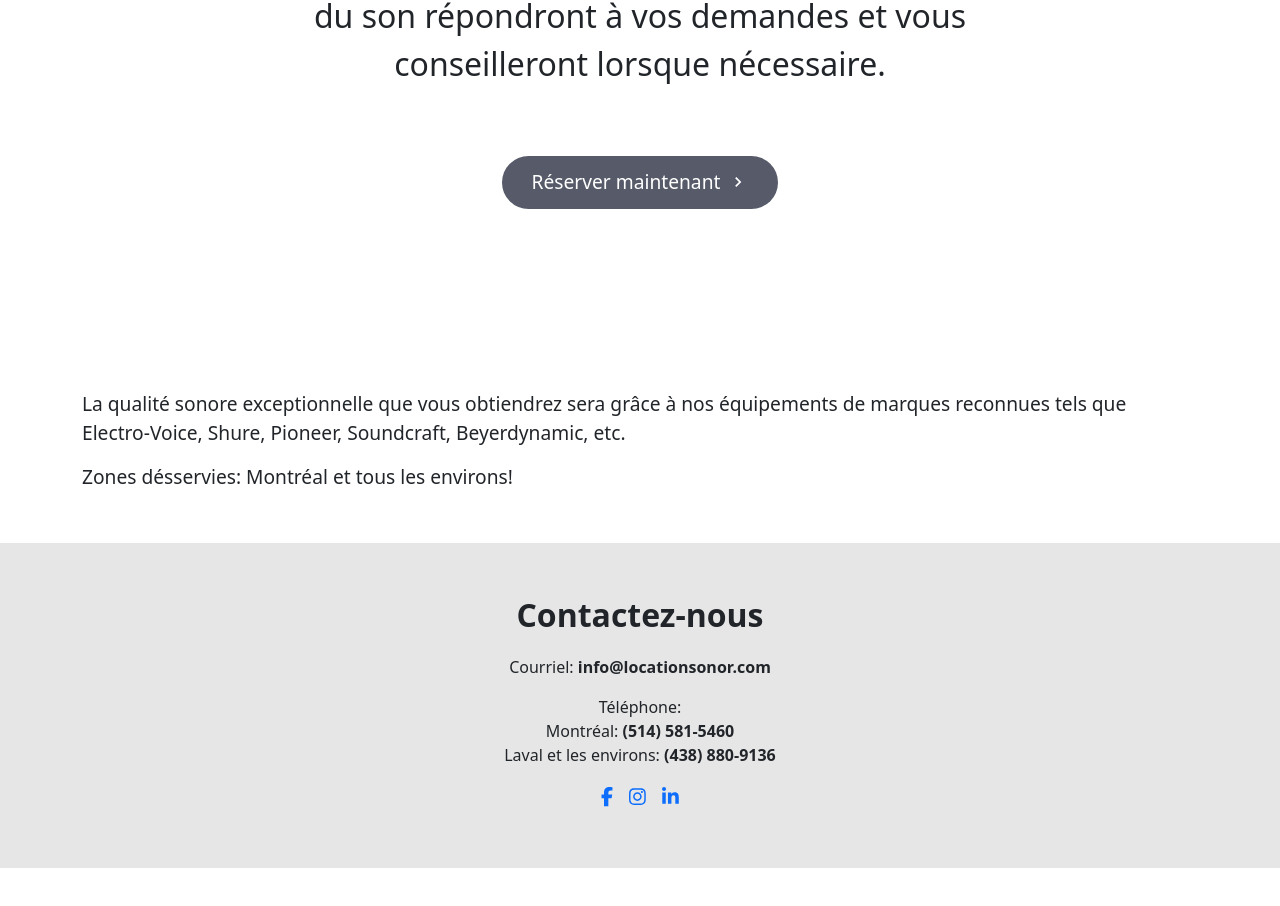
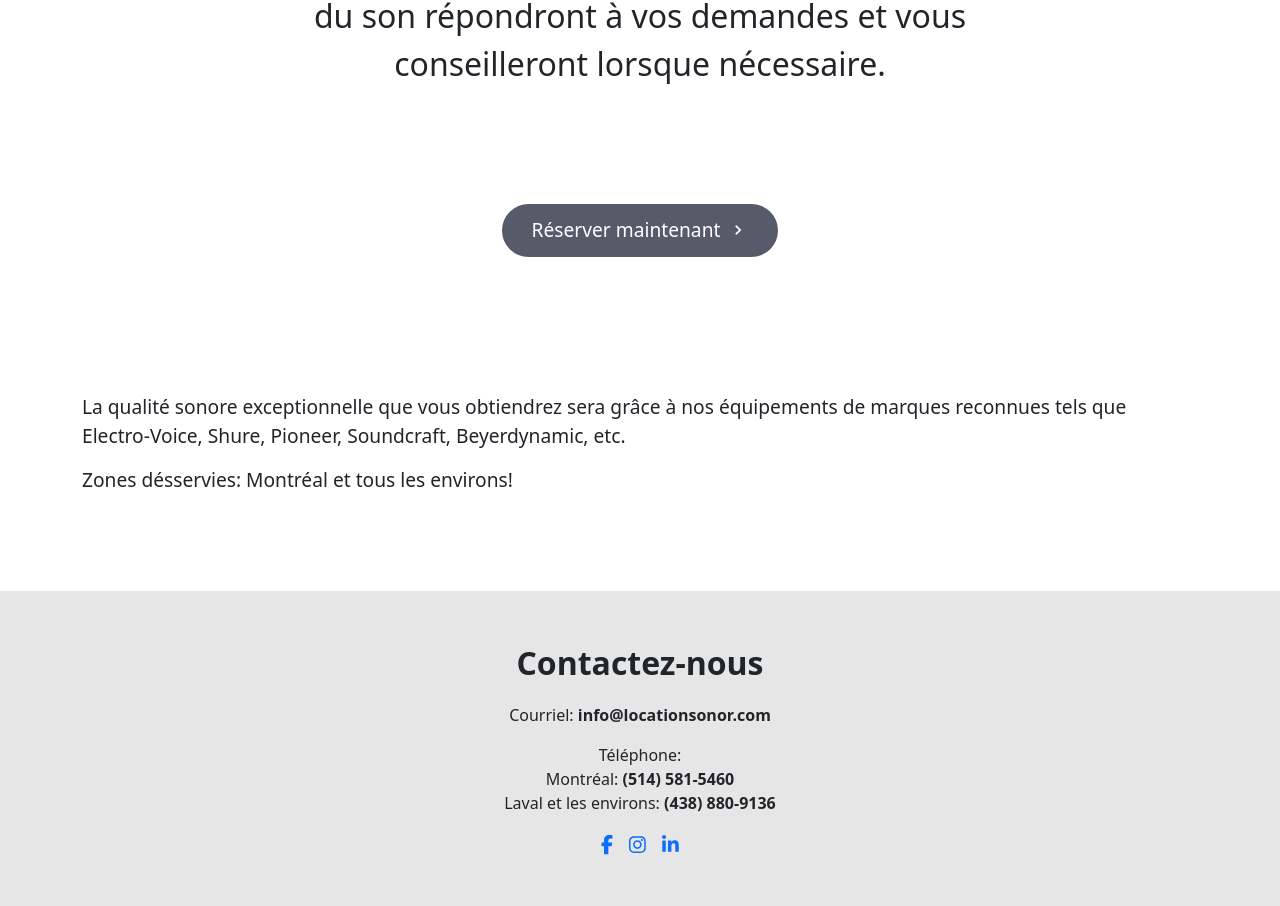
Before and after one commit to samitamerarar/sonor, a React (Create React App) app: page / in a window 1280 px wide. Shown: the part 1354-2260 px from the top of the page. Before the commit the page ends 2222 px from the top, so only its background shows below. Built offline with nearby package versions, Linux system fonts and the light colour scheme.

Commit message:
fixed layout

```diff
--- a/src/components/Pages/Home.js
+++ b/src/components/Pages/Home.js
@@ -21,7 +21,7 @@ export const Home = () => {
           <HeroH1>Location Son'OR</HeroH1>
           <HeroP>Équipements de Sonorisation et Audiovisuel</HeroP>
           <HeroBtnWrapper>
-            <Scroll.Link style={{ textDecoration: 'none' }} to="anchor" spy={true} smooth={true} duration={250} offset={-80}>
+            <Scroll.Link style={{ textDecoration: 'none' }} to="anchor" spy={true} smooth={true} duration={250} offset={-20}>
               <HomeButton onMouseEnter={onHover} onMouseLeave={onHover} >
                 {hover ? <ArrowDownward /> : <ArrowDown />}
               </HomeButton>
@@ -49,7 +49,7 @@ export const Home = () => {
           </Col>
         </Row>
 
-        <Row className="mt-5 mb-5 justify-content-md-center" >
+        <Row className="pt-5 mt-5 mb-5 justify-content-md-center" >
           <Col style={{ textAlign: 'center' }} lg="8">
             <HeroBtnWrapper>
               <Link to='/services' style={{ textDecoration: 'none' }}>
@@ -63,7 +63,7 @@ export const Home = () => {
 
         <Row className="pt-5">
           <Col md={12} >
-            <div style={{ fontSize: "1.2em", fontWeight: "350", transform: `translateY(85px)` }}>
+            <div style={{ fontSize: "1.2em", fontWeight: "350", transform: `translateY(40px)` }}>
               <p>La qualité sonore exceptionnelle que vous obtiendrez sera grâce à nos équipements de marques reconnues tels que Electro‑Voice, Shure, Pioneer, Soundcraft, Beyerdynamic, etc.</p>
 
               <p>Zones désservies: Montréal et tous les environs!</p>
--- a/src/components/Pages/ScrollButton.js
+++ b/src/components/Pages/ScrollButton.js
@@ -11,7 +11,7 @@ export const ScrollButton = () => {
     }
     return (
         <HeroBtnWrapper style={{ marginTop: 'auto', transform: `translateY(-65px)`, height: '0px' }}>
-            <Scroll.Link style={{ textDecoration: 'none' }} to="container" spy={true} smooth={true} duration={250} offset={-80}>
+            <Scroll.Link style={{ textDecoration: 'none' }} to="container" spy={true} smooth={true} duration={250} offset={-20}>
                 <HomeButton onMouseEnter={onHover} onMouseLeave={onHover} >
                     {hover ? <ArrowDownward /> : <ArrowDown />}
                 </HomeButton>
--- a/src/components/Pages/Services.js
+++ b/src/components/Pages/Services.js
@@ -45,7 +45,7 @@ export const Services = () => {
     /* https://www.rapidtables.com/web/html/mailto.html */
     onSubmit: (e) => {
       window.open(`mailto:info@locationsonor.com?subject=Son'OR%20-%20R%C3%A9servation%20pour%20${encodeURIComponent(data.name)}
-    &body=${encodeURIComponent(data.message + "\n\nDates Sélectionnées: " + datesValue + "\nNuméro de téléphone entré: " + data.phone)}`
+    &body=${encodeURIComponent(data.message + "\n\nDates sélectionnées: " + datesValue + "\nNuméro de téléphone entré: " + data.phone ? data.phone : '')}`
         , '_self')
     },
     initialValues: {
```
